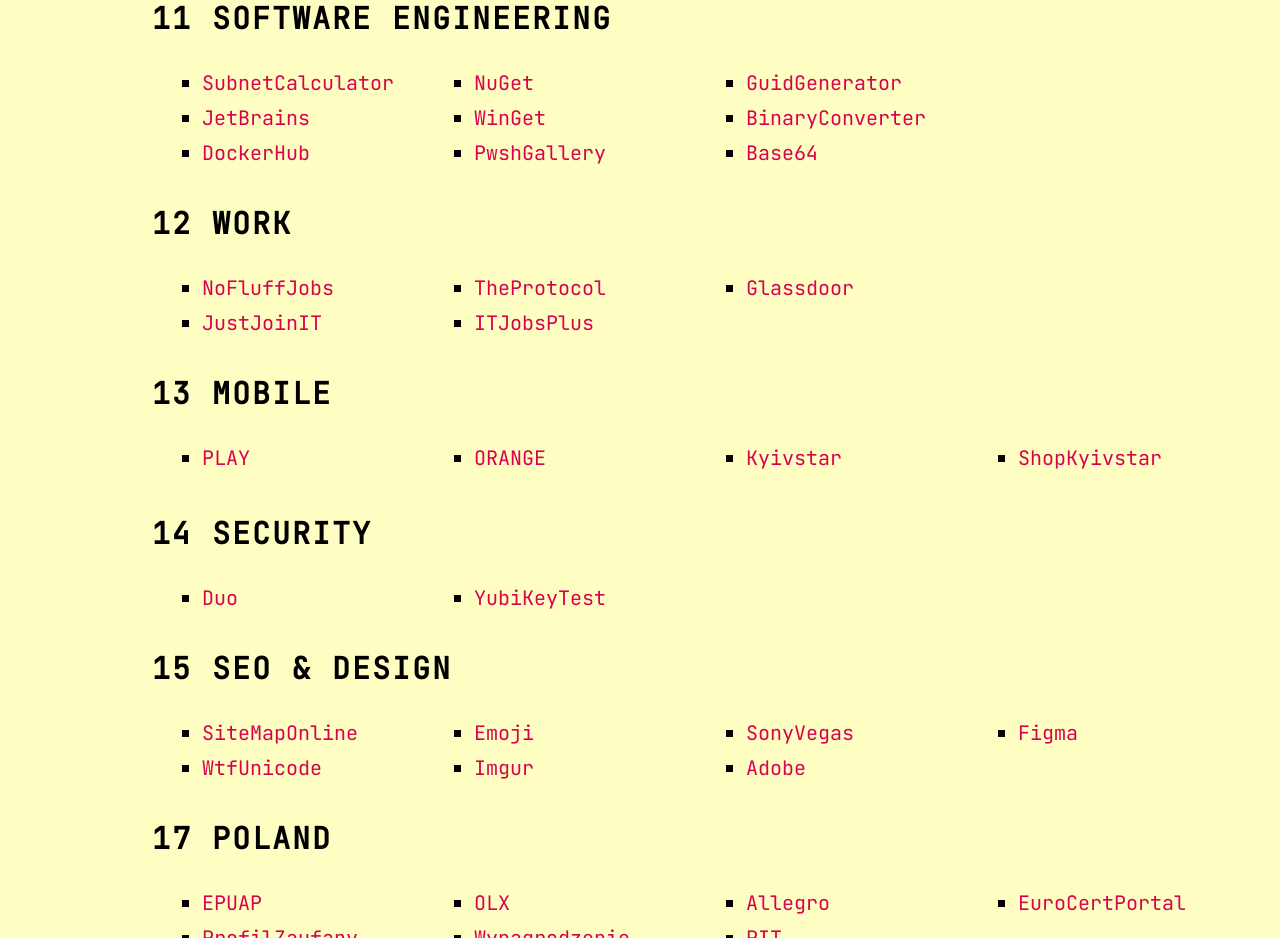
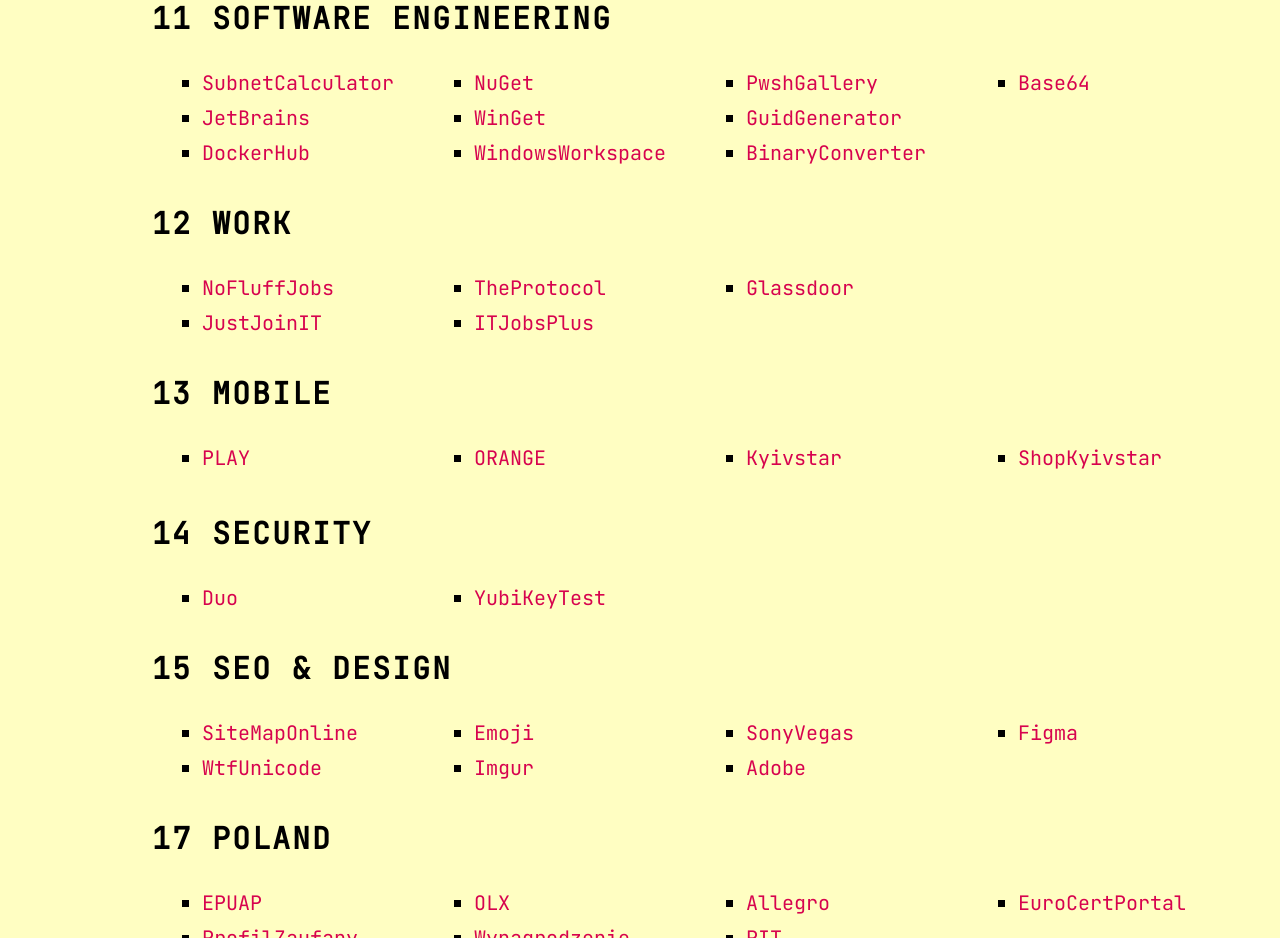
Before and after one commit to 2f4b71a14614/2f4b71a14614.github.io, a plain HTML site: page index.html in a window 1280 px wide. Shown: the part 2435-3373 px from the top of the page. Drawn offline with Linux system fonts and the light colour scheme.

Commit message:
CICD deploy to git pages

```diff
--- a/index.html
+++ b/index.html
@@ -217,6 +217,7 @@
             <li><a href="https://hub.docker.com/u/petrokolosov">DockerHub</a></li>
             <li><a href="https://www.nuget.org/profiles/razumovsky_r">NuGet</a></li>
             <li><a href="https://winget.run/">WinGet</a></li>
+            <li><a href="https://github.com/kolosovpetro/windows-installation-tools">WindowsWorkspace</a></li>
             <li><a href="https://www.powershellgallery.com/">PwshGallery</a></li>
             <li><a href="https://www.guidgenerator.com/online-guid-generator.aspx">GuidGenerator</a></li>
             <li><a href="https://www.rapidtables.com/convert/number/binary-to-decimal.html">BinaryConverter</a></li>
```
